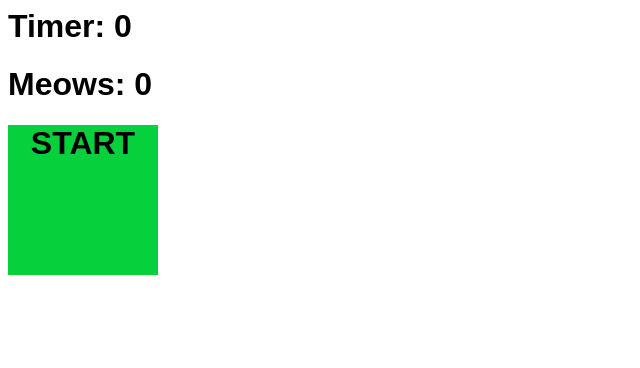
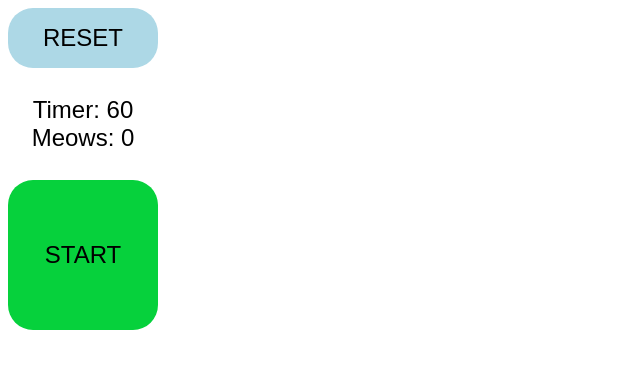
Before and after one commit to jonathan-backer/meow, a plain HTML site: page index.html in a window 1280 px wide. Shown: the whole page, without its empty margins (0-640 px from the left). Drawn offline with Linux system fonts and the light colour scheme.

Commit message:
Added reset button and centered text.

```diff
--- a/index.html
+++ b/index.html
@@ -125,7 +125,10 @@ PxYXFaxUWaoWFxWsVFsWF2YqLYsLs////WKNxZmsUbizNYo3FhXFRRuLCv/zeFTWDXTHEgBhIxIa
 /////////////////////////////////////////////w=="></audio>
 <style>
 body {
-  font-family: Arial, Helvetica, sans-serif;
+    font-family: Arial, Helvetica, sans-serif;
+    font-size: 24px;
+    text-align: center;
+    width: 150px;
 }
 
 .flip-box {
@@ -136,65 +139,82 @@ body {
 }
 
 .flip-box-inner {
-  position: relative;
   width: 100%;
   height: 100%;
-  text-align: center;
   transition: transform 0.8s;
   transform-style: preserve-3d;
-  display: table;
 }
 
 .flip-box-front, .flip-box-back {
+  border-radius: 25px;
   position: absolute;
   width: 100%;
   height: 100%;
-  -webkit-backface-visibility: hidden;
   backface-visibility: hidden;
-  display: table-cell;
-  vertical-align: middle;
+  display: table;
 }
 
 .flip-box-front {
   background-color: #06d13c;
-  color: black;
 }
 
 .flip-box-back {
   background-color: #d12406;
-  color: black;
   transform: rotateY(180deg);
 }
+
+.text {
+  color: black;
+  display: table-cell;
+  vertical-align: middle;
+  text-align: center;
+}
+
+.reset-button {
+  display: table;
+  width: 150px;
+  height: 60px;
+  border-radius: 25px;
+  background-color: lightblue;
+}
+
+#div { border:1px solid green;}
+
 </style>
 </head>
 <body>
 
-  <h1>
+    <div id="reset-button" class="reset-button">
+      <div class="text">
+        RESET
+      </div>
+    </div>
+
+    <br>
     <div>
       <div style="display:inline"> Timer: </div>
       <div id="txt" style="display:inline"> 0 </div>
     </div>
-  </h1>
-
-    <h1>
     <div>
       <div style="display:inline"> Meows: </div>
       <div id="meows" style="display:inline"> 0 </div>
     </div>
-  </h1>
+    <br>
 
-  <h1>
-    <div id="my-flip-box" class="flip-box">
+    <div class="flip-box">
       <div id="my-flip-box-inner" class="flip-box-inner">
 	<div id="start" class="flip-box-front">
-	  START
+	  <div class="text">
+            START
+          </div>
 	</div>
 	<div id="stop" class="flip-box-back">
-	  STOP
+	  <div class="text">
+            STOP
+          </div>
 	</div>
       </div>
     </div>
-  </h1>
 
   <script>
     const meow_delay_sec = 60;
@@ -211,7 +231,7 @@ body {
     function setCounter(i) {
 	document.getElementById('txt').innerHTML = i;
     }
-    setCounter(0);
+    setCounter(meow_delay_sec);
 
     function getCounter() {
 	return parseInt(document.getElementById('txt').innerHTML);
@@ -227,6 +247,22 @@ body {
     }
 
     var wakeLock = null;
+    var timerID = null;
+    function stopTimer() {
+        document.getElementById("my-flip-box-inner").style.transform = "";
+    	wakeLock = null;
+        if (timerID != null) {
+            clearTimeout(timerID);
+            timerID = null;
+        }
+    }
+
+    document.getElementById("reset-button").onclick = async() => {
+        stopTimer();
+        setCounter(meow_delay_sec);
+        setMeows(0);
+    }
+
     document.getElementById("my-flip-box-inner").onclick = async() => {
 	if (!started()) {
 	    document.getElementById("my-flip-box-inner").style.transform = "rotateY(180deg)";
@@ -236,13 +272,10 @@ body {
 		} catch(e) {
 		    wakeLock = 1;
 		}
-		setCounter(meow_delay_sec + 1); /* tick() will decrement immediately */
 		tick();
 	    }
 	} else {
-            document.getElementById("my-flip-box-inner").style.transform = "";
-	    wakeLock = null;
-	    setCounter(0);
+            stopTimer();
 	}
     }
 
@@ -255,8 +288,10 @@ body {
 		setCounter(meow_delay_sec);
 		setMeows(getMeows() + 1);
             }
-            setTimeout(tick, 1000 /* millis */ );
-	}
+            timerID = setTimeout(tick, 1000 /* millis */ );
+	} else {
+            timerID = null;
+        }
     }
 
   </script>
```
